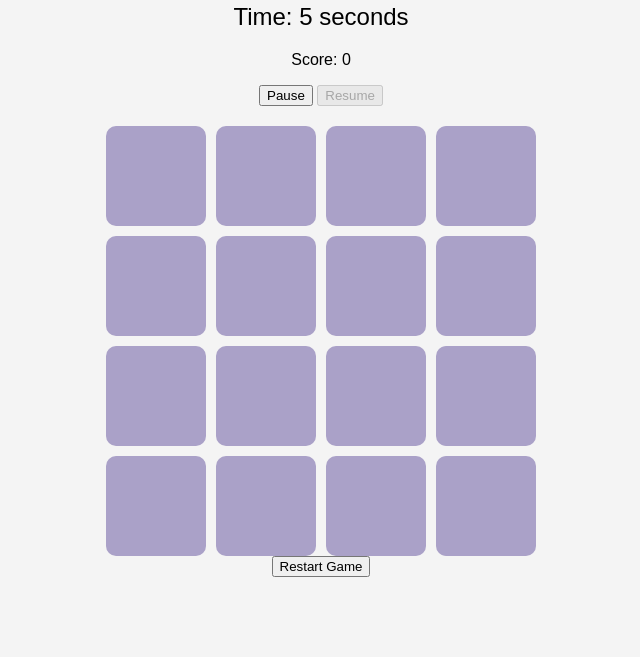
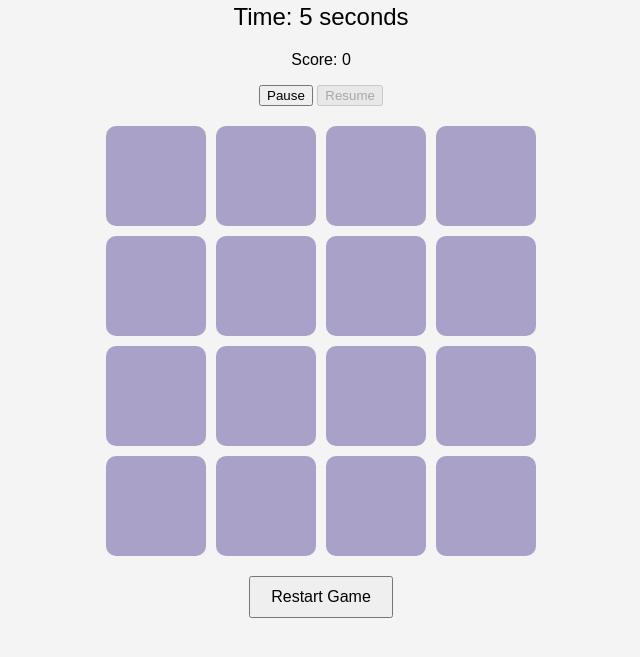
Before and after one commit to arinumalladba/memoryGameV2, a plain HTML site: page index.html in a window 1280 px wide. Shown: the part 99-756 px from the top of the page, without its empty margins (319-959 px from the left). Drawn offline with Linux system fonts and the light colour scheme.

Commit message:
Update style.css
+ restart button

```diff
--- a/style.css
+++ b/style.css
@@ -57,3 +57,10 @@ body {
     background-color: #AAA1C8;
     cursor: default;
 }
+
+#restartButton {
+    margin-top: 20px;
+    padding: 10px 20px;
+    font-size: 16px;
+    cursor: pointer;
+}
```
